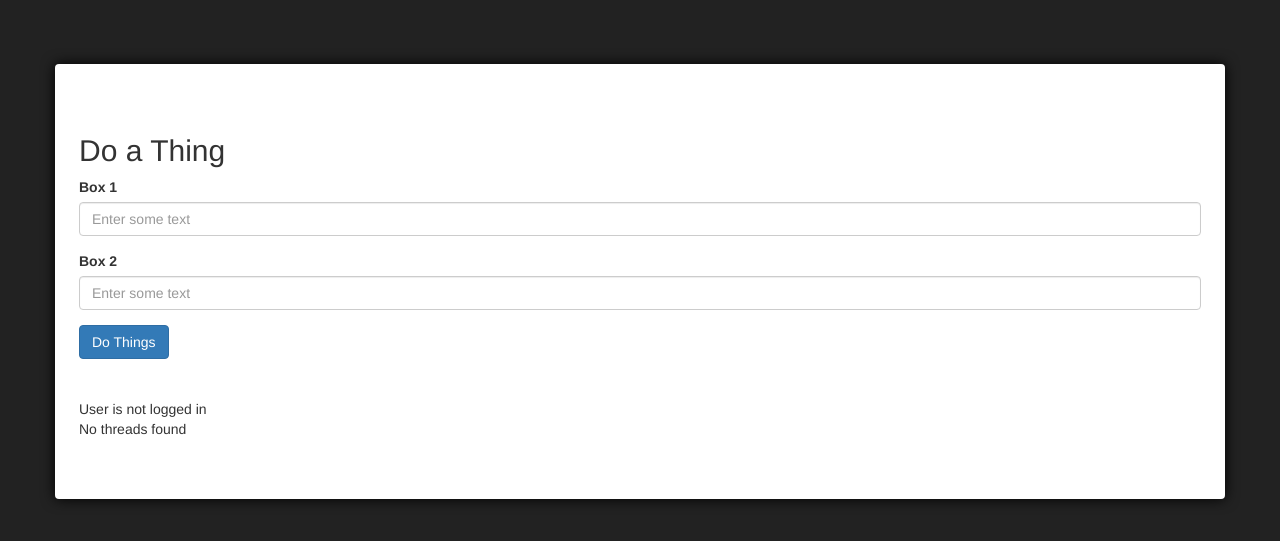
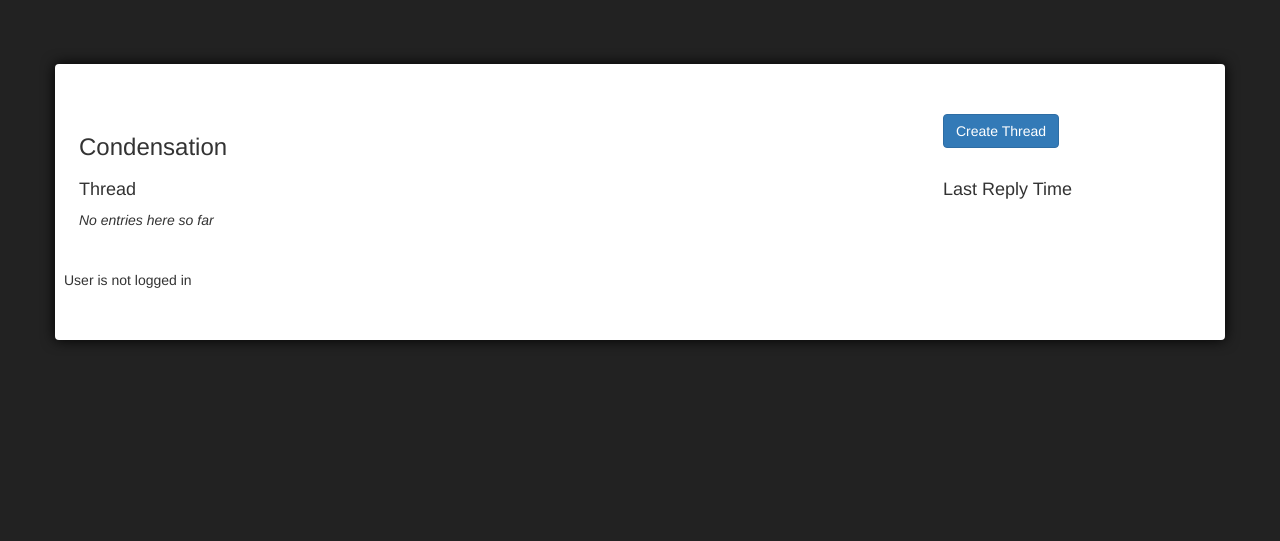
Before and after one commit to BitFracture/condensation, a Flask app: page / in a window 1280 px wide. Shown: the part 52-593 px from the top of the page. Run offline with Flask 2, Linux system fonts and the light colour scheme; data that the repository does not hold is empty; some libraries are stand-ins or nearby versions.

Commit message:
got basic home page functionality

```diff
--- a/condensation-forum/_test_schema.py
+++ b/condensation-forum/_test_schema.py
@@ -4,7 +4,7 @@
 import unittest, traceback
 from data.admin import dropSchema, declareSchema
 from data.session import SessionManager
-from data.query import getUser, getFilesByUser,getFileByName, getFileById, getThreadById, getCommentById
+from data._query import getUser, getFilesByUser,getFileByName, getFileById, getThreadById, getCommentById
 from sqlalchemy.exc import IntegrityError, DataError, InvalidRequestError
 import sqlalchemy
 from data.schema import User, File, Thread, Comment
--- a/condensation-forum/application.py
+++ b/condensation-forum/application.py
@@ -2,7 +2,7 @@
 An AWS Python3+Flask web app.
 """
 
-from flask import Flask, redirect, url_for, request, session
+from flask import Flask, redirect, url_for, request, session, flash
 from flask_oauthlib.client import OAuth
 import boto3
 import jinja2
@@ -61,22 +61,20 @@ def indexGetHandler():
     """
     Returns the template "home" wrapped by "body" served as HTML
     """
+    threads = None
+    with dataSessionMgr.session_scope() as dbSession:
+        threads = query.getThreadsByCommentTime(dbSession)
+        threads = query.extractOutput(threads)
 
-    homeRendered = homeTemplate.render()
+    homeRendered = homeTemplate.render(threads=threads)
+
     user = authManager.getUserData()
     if user == None:
         homeRendered += "<br/><br/>User is not logged in"
     else:
         homeRendered += "<br/><br/>User is: " + user['name']
 
-    with dataSessionMgr.session_scope() as dbSession:
-        threads = query.getThreadsByCommentTime(dbSession)
-        if threads:
-            for thread in threads:
-                homeRendered += "<p><b>%s</b> %s</p>" % (thread.heading, thread.user.name)
-        else:
-            homeRendered += "<p>No threads found</p>"
-    return bodyTemplate.render(body = homeRendered, title = "Test Home", user = user)
+    return bodyTemplate.render(body = homeRendered, user = user)
 
 
 @application.route('/', methods=['POST'])
--- a/condensation-forum/data/__init__.py
+++ b/condensation-forum/data/__init__.py
@@ -10,6 +10,7 @@ Modules:
         - utilities for managing the database, meant for db administration
     - data.query
         - convenience functions for queries on the database
+
     - data._test_schema
         - unit tests for the schema, used for regression testing during
           development should not be run on cloud resources, very intense
--- a/condensation-forum/data/query.py
+++ b/condensation-forum/data/query.py
@@ -1,5 +1,9 @@
 """A collection of queries to enteract with the database"""
 from .schema import User, File, Thread, Comment
+
+def extractOutput(queryResults):
+    """convenience function to extract results from active query object"""
+    return [x.toDict() if x else None for x in queryResults]
 
 def getThreadsByCommentTime(dbSession):
     """get all threads ordered by the time they were last commented"""
--- a/condensation-forum/templates/home.html
+++ b/condensation-forum/templates/home.html
@@ -1,17 +1,39 @@
-
-<h2>Do a Thing</h2>
-
-<form method="POST" action="/">
-
-    <div class="form-group">
-        <label for="firstName">Box 1</label>
-        <input type="text" class="form-control" id="box2" name="box2" placeholder="Enter some text">
+{% block body %}
+<div class="row">
+    <div class="col-md-9">
+        <h3>Condensation</h3>
     </div>
-    <div class="form-group">
-        <label for="lastName">Box 2</label>
-        <input type="text" class="form-control" id="box1" name="box1" placeholder="Enter some text">
+    <div class="col-md-3">
+        <button type="button" class="btn btn-primary">Create Thread</button>
     </div>
 
-    <button type="submit" class="btn btn-primary">Do Things</button>
+</div>
 
-</form>
+<div class="row">
+    <div class="col-md-9"><h4>Thread</h4></div>
+    <div class="col-md-3"><h4>Last Reply Time</h4</div>
+</div>
+
+
+<div class="container-fluid">
+    {% for thread in threads %}
+
+    <a href="{{ thread["id"] }}">
+        <div class="row">
+            <div class="col-md-9">
+                <b>{{ thread["heading"] }}</b>
+            </div>
+            <div class="col-md-3">
+                {{ thread["time_last_reply"] }}
+            </div>
+        </div>
+    </a>
+
+    {% else %}
+
+    <em>No entries here so far</em>
+
+    {% endfor %}
+
+</div>
+{% endblock %}
```
Also changed, not shown: condensation-forum/data/schema.py (+43 -0 lines).
